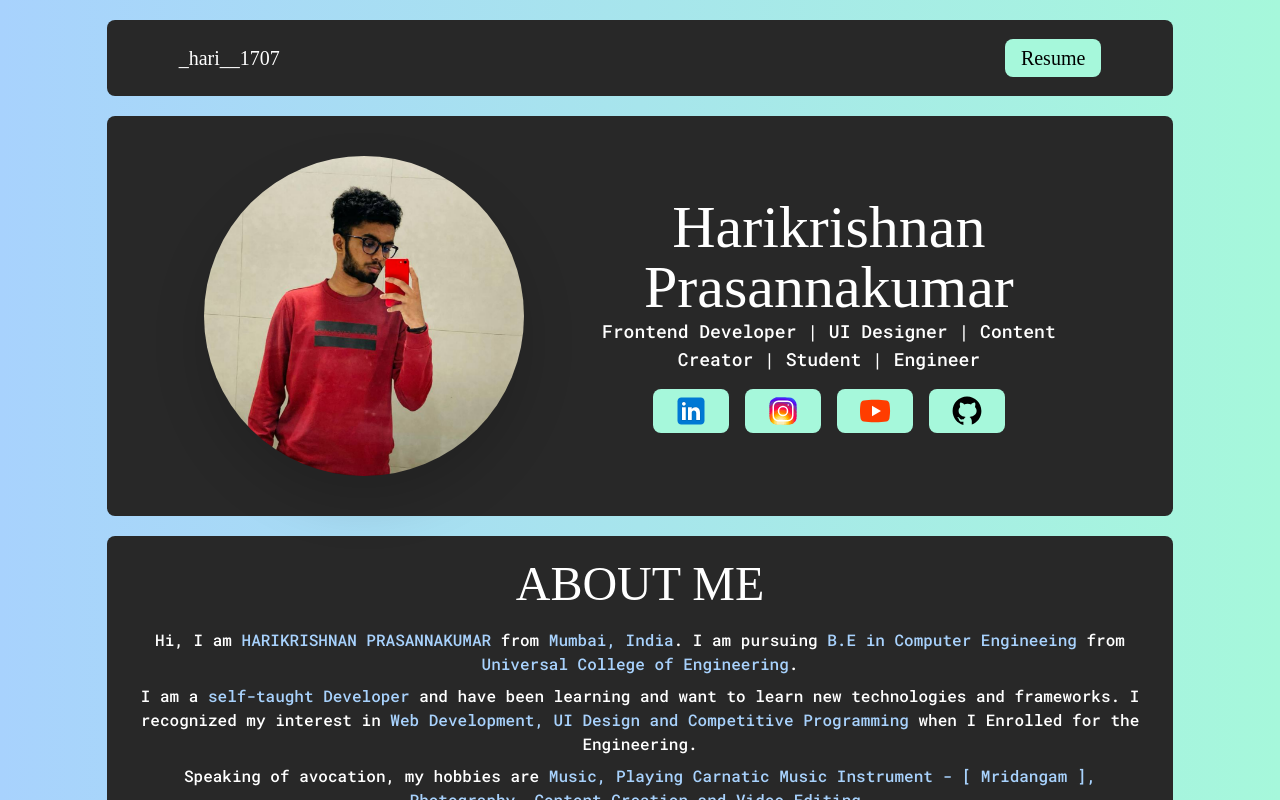
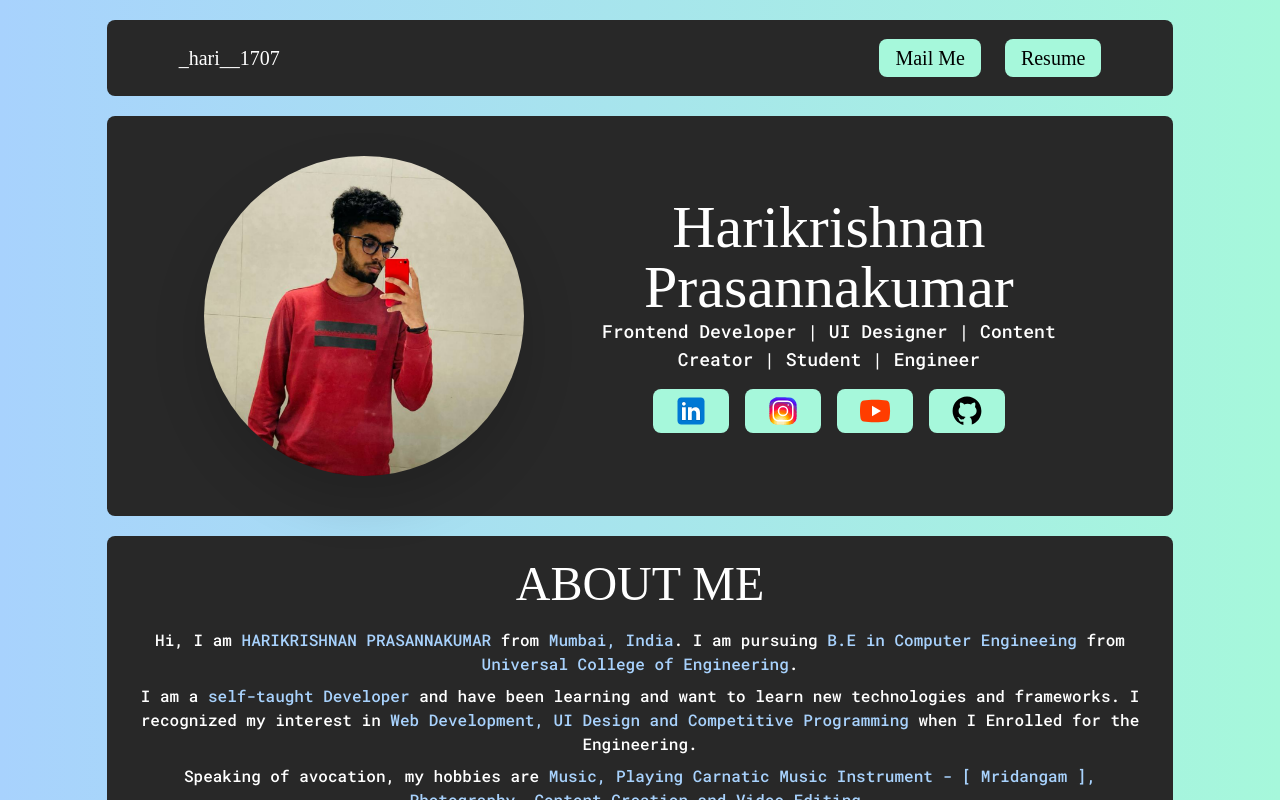
Before and after one commit to HarikrishnanYPR1707/Personal-Portfolio, a React (Vite) app: page / in a window 1280 px wide. Shown: the top 800 px of the page. Built offline with nearby package versions, Linux system fonts and the light colour scheme; a web font is replaced by a local one.

Commit message:
Mail Me Button has been added.

```diff
--- a/src/Components/Navbar/Navbar.jsx
+++ b/src/Components/Navbar/Navbar.jsx
@@ -12,7 +12,10 @@ const Navbar = () => {
 					{/* <BsFillMoonStarsFill className="text-white" /> */}
 				</li>
 				<li>
-					<a className="font-swad text-xl text-black bg-[#a6f8db] px-4 py-2 ml-6 rounded-lg" href="">Resume</a>
+					<a className="font-swad text-xl text-black bg-[#a6f8db] px-4 py-2 ml-6 rounded-lg" href="#">Mail Me</a>
+				</li>
+				<li>
+					<a className="font-swad text-xl text-black bg-[#a6f8db] px-4 py-2 ml-6 rounded-lg" href="#">Resume</a>
 				</li>
 			</ul>
 		</nav>
```
